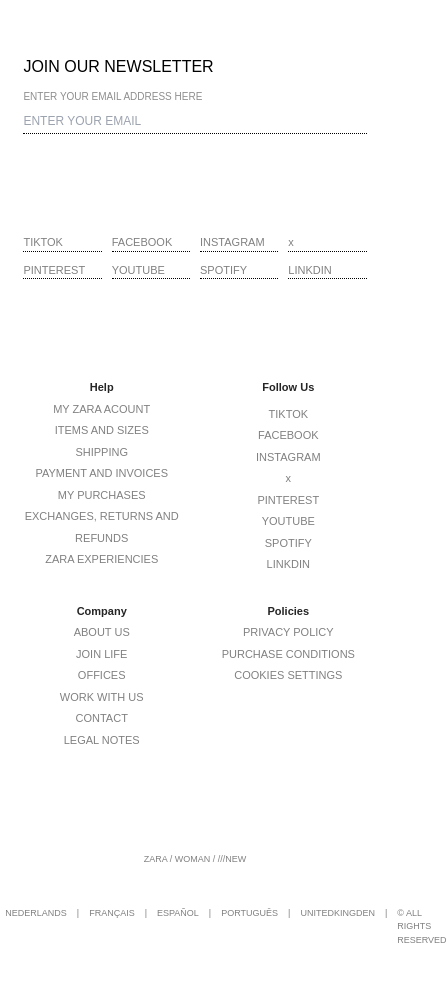
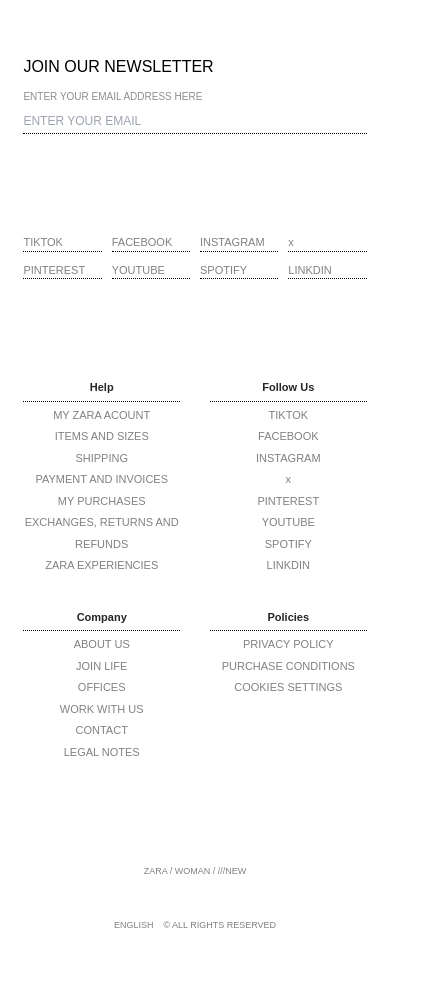
Before and after one commit to Attariattari/Zara-International, a React (Vite) app: page /Help in a window 390 px wide. Shown: the part 145-1126 px from the top of the page, 447 px wide, since content can reach past the window. Built offline with nearby package versions, Linux system fonts and the light colour scheme.

Commit message:
Fotter complete

```diff
--- a/src/Components/Footer/Footer.css
+++ b/src/Components/Footer/Footer.css
@@ -148,17 +148,18 @@
     color: rgb(37, 37, 37);
     font-weight: bold;
     padding: 0px 0px 5px 0px;
+    margin-bottom: 5px;
 }
 
 .companyHelp ul li, .companyCompany ul li, .companyPolicies ul li {
     margin-bottom: 5px;
 }
 
-.companyFollow_Us {
+.companyFollow_Us a {
     display: flex;
     flex-direction: column;
-    gap: 5px;
     transition: all 0.6s ease;
+    margin-bottom: 5px;
 }
 
 .Footerlastarea {
@@ -175,11 +176,13 @@
 
 .Footerlastarea :first-child {
     padding-bottom: 20px;
+    transition: all 0.6s ease;
 }
 
 .Footerlastarea :last-child {
     display: flex;
     gap: 10px;
+    transition: all 0.6s ease;
 }
 
 @media (max-width: 768px) {
@@ -201,6 +204,8 @@
 
     .companyarea p {
         text-align: center;
+        border-bottom: 1px dotted black;
+        margin-bottom: 5px;
     }
 
     .companyHelp ul li, .companyCompany ul li, .companyPolicies ul li {
@@ -210,6 +215,7 @@
     .companyFollow_Us a {
         text-align: center;
     }
+
     .Footerlastarea {
         width: 100%;
         height: 100%;
@@ -220,9 +226,22 @@
         color: grey;
         transition: all 0.6s ease;
         font-size: 9px;
-        padding: 100px 0px 50px 0px;
+        padding: 100px 0px 30px 0px;
     }
+
     .Footerlastarea :first-child .international {
         display: none;
     }
+
+    .Footerlastarea :last-child {
+        display: flex;
+        gap: 10px;
+    }
+
+    .Footerlastarea>div:last-child div:not(:first-child),
+    .Footerlastarea>div:not(:nth-child(-n+3)) p {
+        display: none;
+    }
+
+
 }
--- a/src/Components/Footer/Footer.jsx
+++ b/src/Components/Footer/Footer.jsx
@@ -231,12 +231,12 @@
             <div className="international">INTERNATIONAL</div>
           </div>
           <div>
-            <div>ENGLISH</div> |
-            <div>NEDERLANDS</div> |
-            <div>FRANÇAIS</div> |
-            <div>ESPAÑOL</div> |
-            <div>PORTUGUÊS</div> |
-            <div>UNITEDKINGDEN</div> |
+            <div>ENGLISH</div>
+            <div>NEDERLANDS</div>
+            <div>FRANÇAIS</div>
+            <div>ESPAÑOL</div>
+            <div>PORTUGUÊS</div>
+            <div>UNITEDKINGDEN</div>
             <p>© ALL RIGHTS RESERVED</p>
           </div>
         </div>
```
